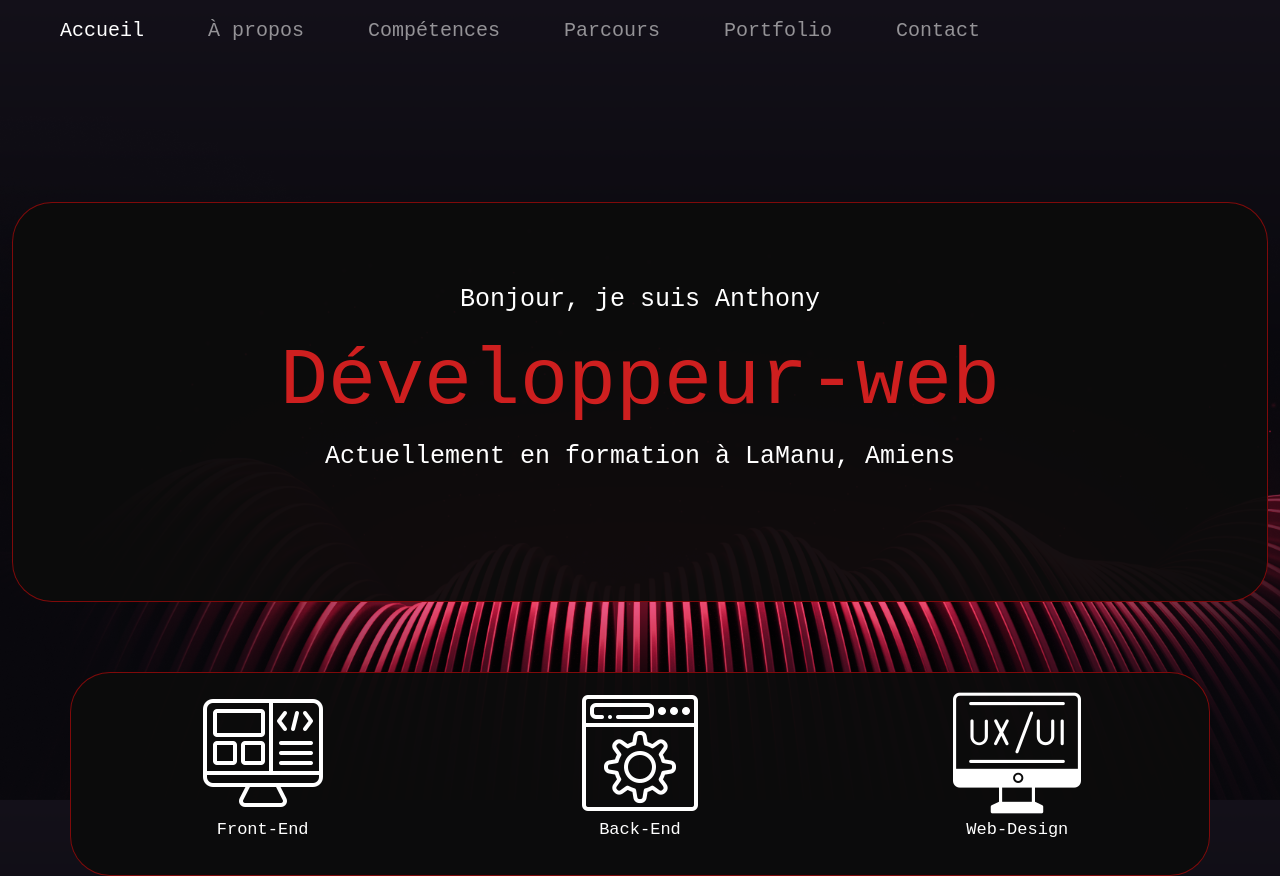
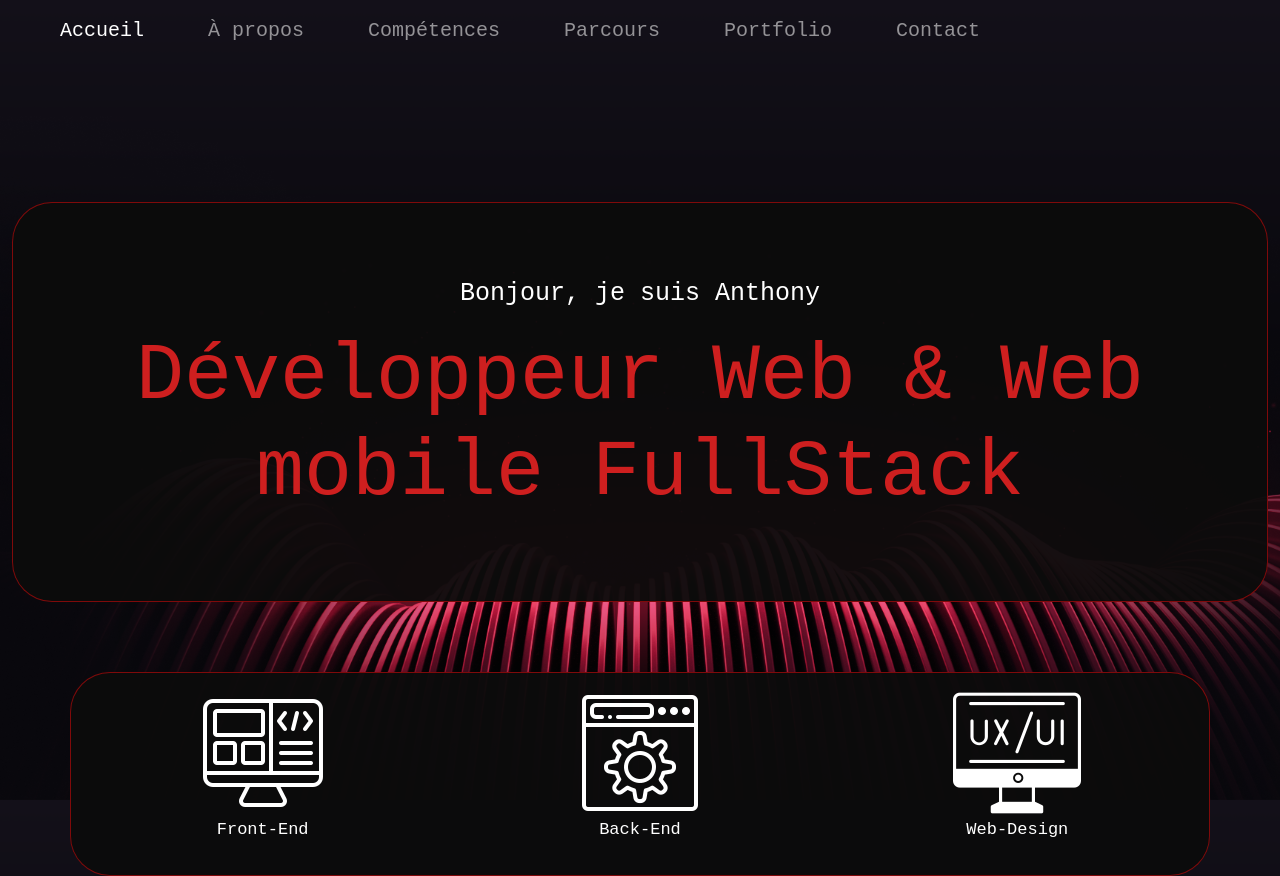
Before and after one commit to AnthonySicchiero/Portfolio, a plain HTML site: page index.html in a window 1280 px wide. Shown: the top 876 px of the page. Drawn offline with nearby package versions, Linux system fonts and the light colour scheme; a web font is replaced by a local one.

Commit message:
changement h1

```diff
--- a/index.html
+++ b/index.html
@@ -62,10 +62,7 @@
                         class="text-center text-white container-bg inhead d-flex flex-column justify-content-center my-6">
                         <div>
                             <p>Bonjour, je suis Anthony</p>
-                            <h1>Développeur-web</h1>
-                            <div class="col-12 text-center mb-5 text-white" id="header-text">
-                                Actuellement en formation à LaManu, Amiens
-                            </div>
+                            <h1>Développeur Web & Web mobile FullStack</h1>
                         </div>
                     </header>
                     <!-- skills icon -->
```
